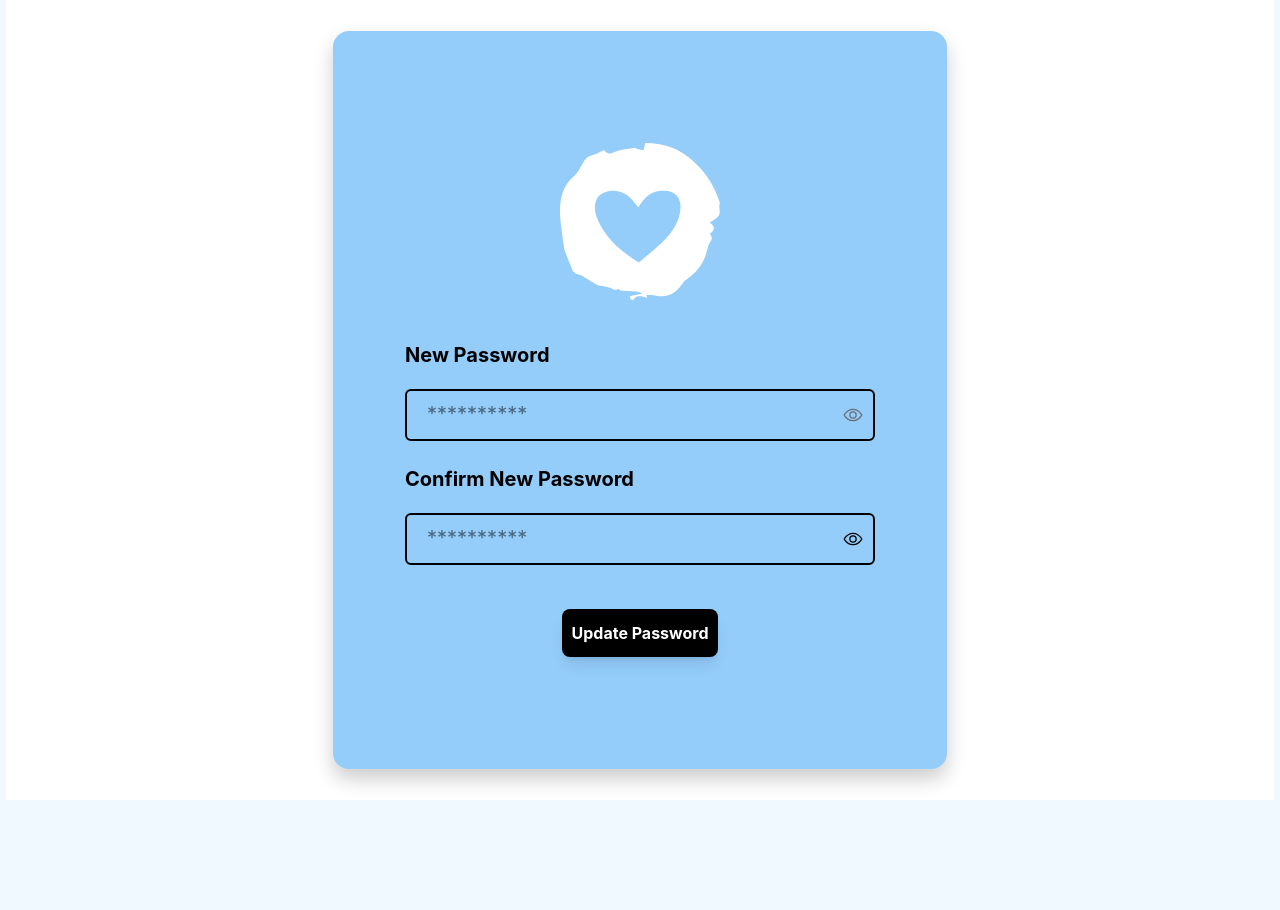
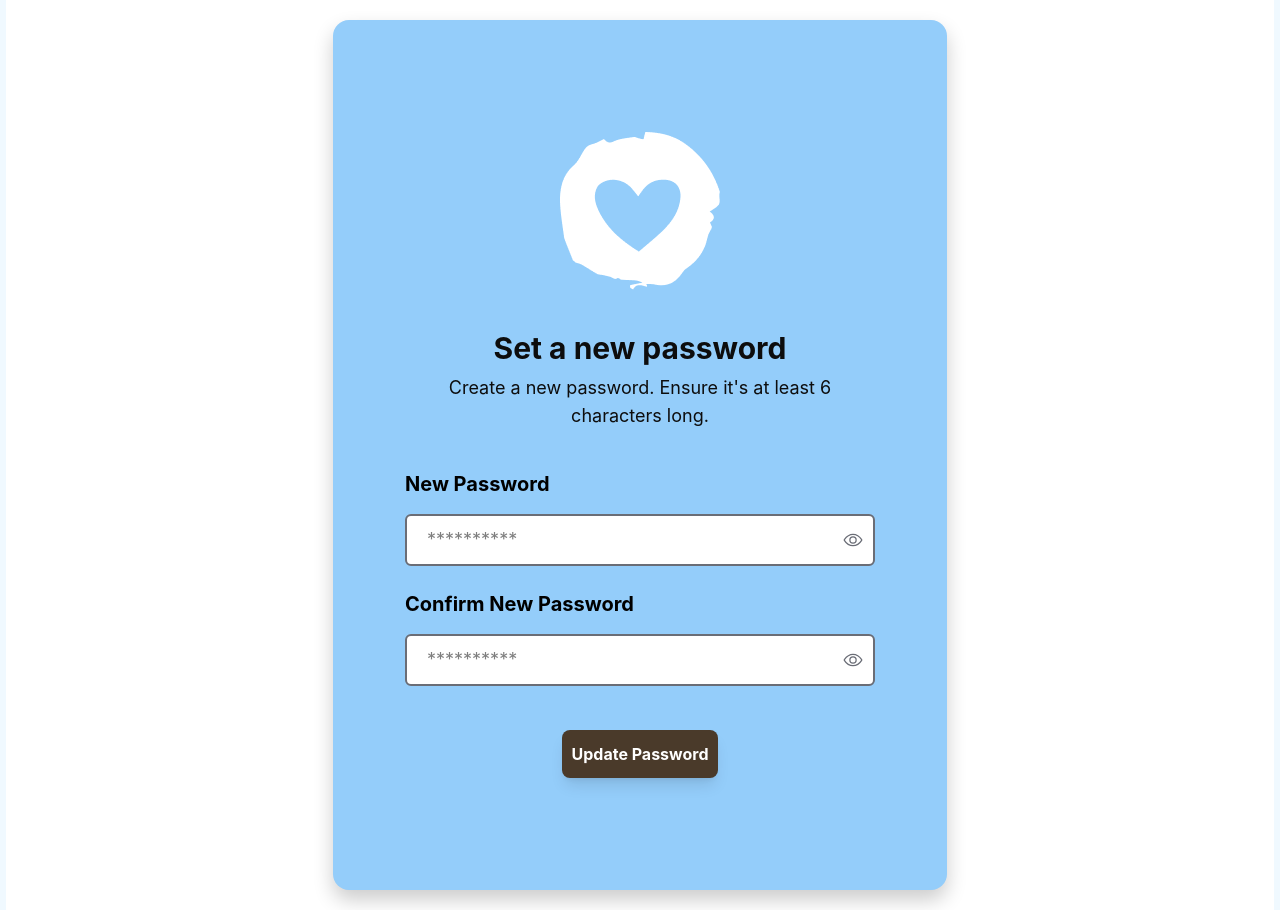
Before and after one commit to TAIJULAMAN/genoguevara-app-dashboard, a React (Vite) app: page /new-password in a window 1280 px wide. Before the commit the page ends 800 px from the top, so only its background shows below. Built offline with nearby package versions, Linux system fonts and the light colour scheme.

Commit message:
auth is completed.

```diff
--- a/src/pages/auth/ResetPassword.jsx
+++ b/src/pages/auth/ResetPassword.jsx
@@ -1,22 +1,74 @@
 import { useState } from "react";
 import { IoEyeOffOutline, IoEyeOutline } from "react-icons/io5";
-import { useNavigate } from "react-router-dom";
+import { useLocation, useNavigate } from "react-router-dom";
+import { useResetPasswordMutation } from "../../../Redux/features/auth/authApi";
+import { message, Spin } from "antd";
 
 function ResetPassword() {
   const [showPassword, setShowPassword] = useState(false);
+  const [showConfirmPassword, setShowConfirmPassword] = useState(false);
   const navigate = useNavigate();
+  const location = useLocation();
+  const email = location.state?.email;
+
+  const [resetPassword, { isLoading }] = useResetPasswordMutation();
+
+  const handleSubmit = async (e) => {
+    e.preventDefault();
+    const form = e.target;
+    const newPassword = form.password.value;
+    const confirmPassword = form.confirmPassword.value;
+
+    if (newPassword !== confirmPassword) {
+      return message.error("Passwords do not match!");
+    }
+
+    if (!email) {
+      return message.error(
+        "Session expired. Please start again from forgot password.",
+      );
+    }
+
+    try {
+      const res = await resetPassword({
+        email,
+        newPassword,
+        confirmPassword,
+      }).unwrap();
+      if (res?.success) {
+        message.success(res.message || "Password updated successfully");
+        navigate("/sign-in");
+      }
+    } catch (err) {
+      console.error("Reset password error:", err);
+      message.error(
+        err?.data?.message || err?.message || "Failed to update password.",
+      );
+    }
+  };
 
   return (
     <div className="bg-white min-h-screen flex items-center justify-center p-5">
       <div className="container mx-auto">
-        <div className="flex  justify-center items-center">
+        <div className="flex justify-center items-center">
           <div className="w-full lg:w-1/2 bg-[#94CDFA] p-5 md:px-18 md:py-28 shadow-[0px_10px_20px_rgba(0,0,0,0.2)] rounded-2xl">
             <div className="flex justify-center items-center mb-10">
-              <img src="/logo.png" alt="" />
+              <img src="/logo.png" alt="Logo" />
             </div>
-            <form className="space-y-6">
+
+            <div className="text-center mb-10">
+              <h1 className="text-3xl font-bold text-[#0D0D0D] mb-2">
+                Set a new password
+              </h1>
+              <p className="text-lg text-[#0D0D0D]">
+                Create a new password. Ensure it&apos;s at least 6 characters
+                long.
+              </p>
+            </div>
+
+            <form onSubmit={handleSubmit} className="space-y-6">
               <div className="w-full">
-                <label className="text-xl text-[#000] mb-2 font-bold">
+                <label className="text-xl text-[#000] mb-2 font-bold block">
                   New Password
                 </label>
                 <div className="w-full relative">
@@ -24,13 +76,13 @@ function ResetPassword() {
                     type={showPassword ? "text" : "password"}
                     name="password"
                     placeholder="**********"
-                    className="w-full px-5 py-3 border-2 border-[#000] rounded-md outline-none mt-5 placeholder:text-xl"
+                    className="w-full px-5 py-3 border-2 border-[#6A6D76] rounded-md outline-none mt-2 placeholder:text-lg bg-white"
                     required
                   />
                   <button
                     type="button"
                     onClick={() => setShowPassword(!showPassword)}
-                    className="absolute right-3 bottom-4 flex items-center text-[#6A6D76]"
+                    className="absolute right-3 top-1/2 -translate-y-1/2 mt-1 flex items-center text-[#6A6D76]"
                   >
                     {showPassword ? (
                       <IoEyeOffOutline className="w-5 h-5" />
@@ -41,23 +93,23 @@ function ResetPassword() {
                 </div>
               </div>
               <div className="w-full">
-                <label className="text-xl text-[#000] mb-2 font-bold">
+                <label className="text-xl text-[#000] mb-2 font-bold block">
                   Confirm New Password
                 </label>
                 <div className="w-full relative">
                   <input
-                    type={showPassword ? "text" : "password"}
-                    name="password"
+                    type={showConfirmPassword ? "text" : "password"}
+                    name="confirmPassword"
                     placeholder="**********"
-                    className="w-full px-5 py-3 border-2 border-[#000] rounded-md outline-none mt-5 placeholder:text-xl"
+                    className="w-full px-5 py-3 border-2 border-[#6A6D76] rounded-md outline-none mt-2 placeholder:text-lg bg-white"
                     required
                   />
                   <button
                     type="button"
-                    onClick={() => setShowPassword(!showPassword)}
-                    className="absolute right-3 bottom-4 flex items-center text-[#000]"
+                    onClick={() => setShowConfirmPassword(!showConfirmPassword)}
+                    className="absolute right-3 top-1/2 -translate-y-1/2 mt-1 flex items-center text-[#6A6D76]"
                   >
-                    {showPassword ? (
+                    {showConfirmPassword ? (
                       <IoEyeOffOutline className="w-5 h-5" />
                     ) : (
                       <IoEyeOutline className="w-5 h-5" />
@@ -67,11 +119,12 @@ function ResetPassword() {
               </div>
               <div className="flex justify-center items-center">
                 <button
-                  onClick={() => navigate("/sign-in")}
-                  type="button"
-                  className="w-1/3 bg-[#000] text-white font-bold py-3 rounded-lg shadow-lg cursor-pointer mt-5 transition-colors"
+                  disabled={isLoading}
+                  type="submit"
+                  className="w-1/3 bg-[#4a3a2a] text-white font-bold py-3 rounded-lg shadow-lg cursor-pointer mt-5 transition-all hover:opacity-90 disabled:opacity-70 flex justify-center items-center gap-2"
                 >
-                  Update Password
+                  {isLoading && <Spin size="small" />}
+                  {isLoading ? "Updating..." : "Update Password"}
                 </button>
               </div>
             </form>
```
